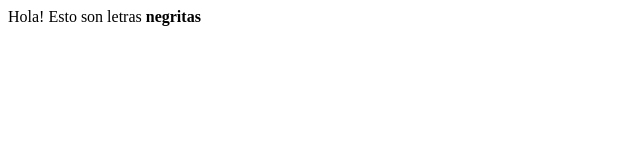
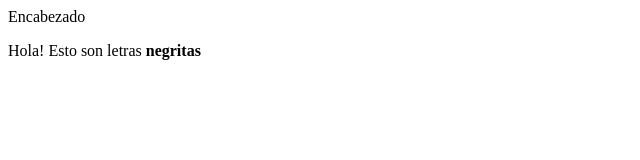
Before and after one commit to Spyronman/dataran.com, a plain HTML site: page index.html in a window 1280 px wide. Shown: the whole page, without its empty margins (0-640 px from the left). Drawn offline with Linux system fonts and the light colour scheme.

Commit message:
Update index.html

```diff
--- a/index.html
+++ b/index.html
@@ -1,4 +1,11 @@
+<header>
+  Encabezado
+</header>
+<body>
+
 <p align="justify">
 Hola!
 Esto son letras <b> negritas</b>
 <p>
+
+ </body>
```
